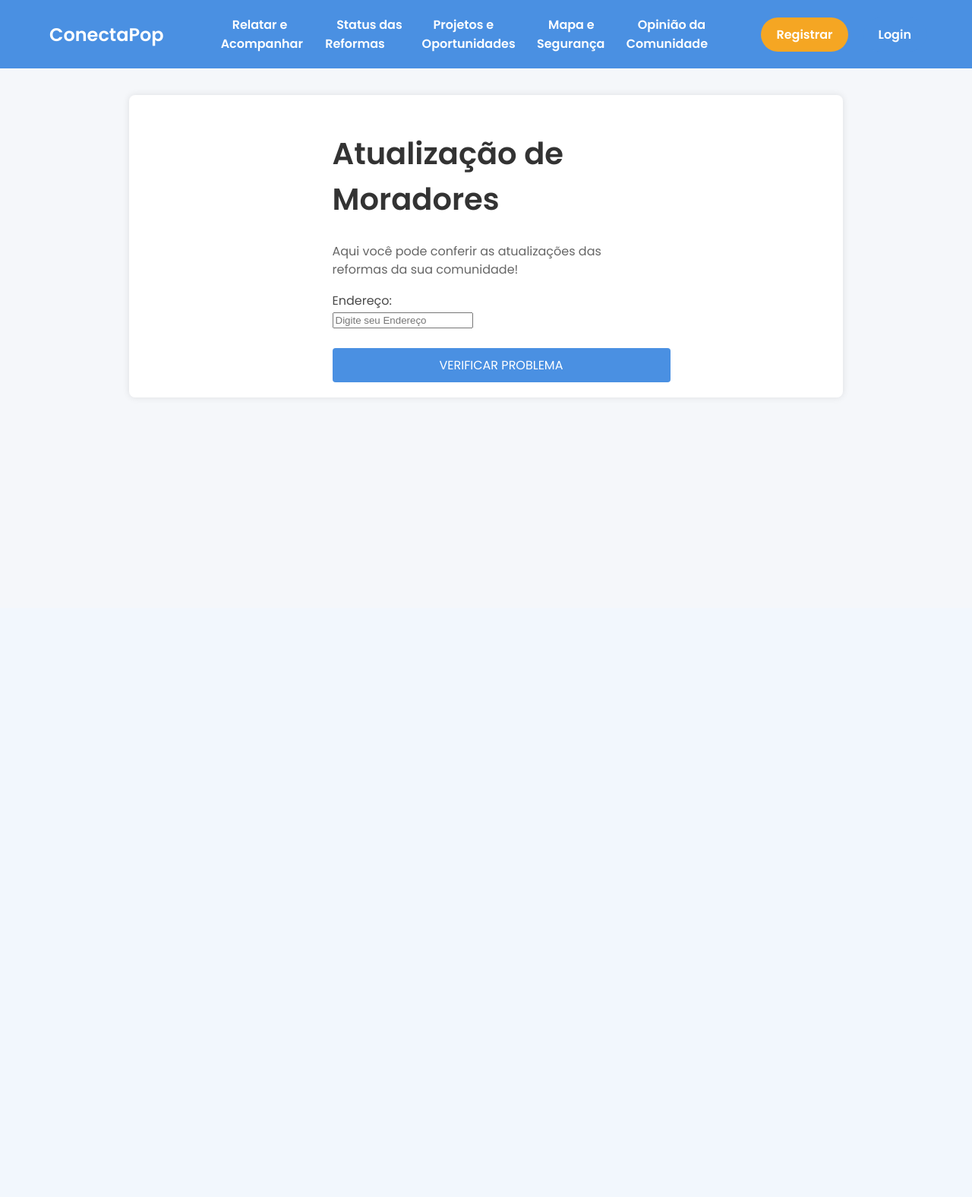
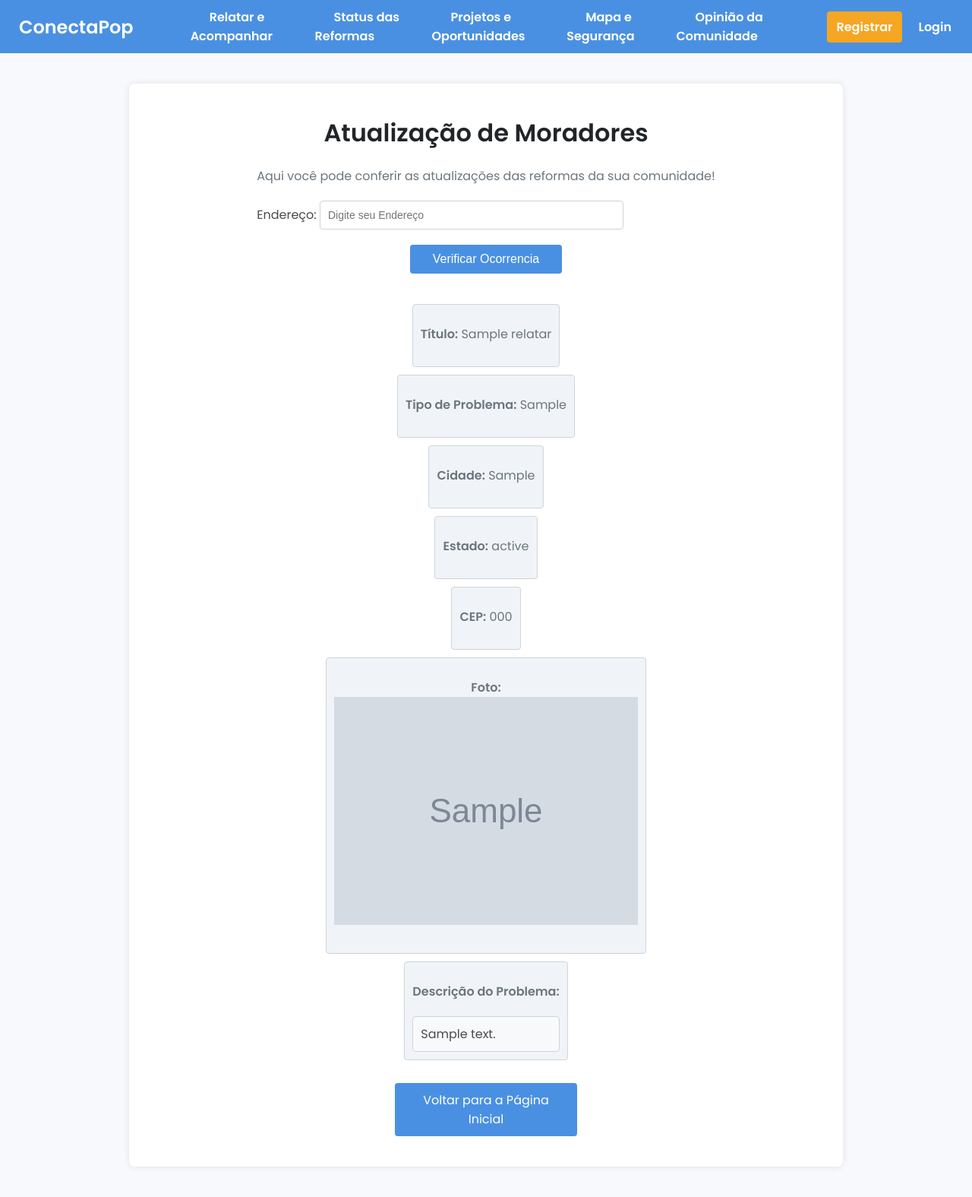
Before and after one commit to Felipemmdo/conecta_pop, a Django app: template Projeto/Aplicacao/templates/atualizacoes.html in a window 1280 px wide. Shown: the whole page at 76% size. Before the commit the page ends 524 px from the top, so only its background shows below. Run offline with Django 5.2, Linux system fonts and the light colour scheme; the template is opened without the code that fills it: values that come from a table or form of the project are taken from there, others are empty; tables that the repository leaves empty hold one stand-in row (values such as "Sample post"); grey boxes marked "Sample" are stand-in pictures.

Commit message:
Update atualizacoes.html

```diff
--- a/Projeto/Aplicacao/templates/atualizacoes.html
+++ b/Projeto/Aplicacao/templates/atualizacoes.html
@@ -10,59 +10,106 @@
     {% load static %}
     <link rel="stylesheet" href="{% static 'home.css' %}">
     <style>
+        body {
+            font-family: 'Poppins', sans-serif;
+            margin: 0;
+            padding: 0;
+            background-color: #f7f9fc;
+        }
+        .navbar {
+            background-color: #4A90E2;
+            padding: 10px;
+            display: flex;
+            justify-content: space-between;
+            align-items: center;
+            color: white;
+            position: sticky;
+            top: 0;
+            z-index: 1000;
+        }
+        .navbar .logo {
+            font-size: 24px;
+            font-weight: bold;
+        }
+        .nav-links {
+            display: flex;
+            gap: 15px;
+        }
+        .nav-links a {
+            color: white;
+            text-decoration: none;
+            padding: 12px 20px;
+            margin: 0 5px;
+        }
+        .dropdown {
+            position: relative;
+        }
+        .dropdown-content {
+            display: none;
+            position: absolute;
+            background-color: white;
+            min-width: 160px;
+            box-shadow: 0px 8px 16px 0px rgba(0,0,0,0.2);
+            z-index: 1;
+        }
+        .dropdown:hover .dropdown-content {
+            display: block;
+        }
+        .dropdown-content a {
+            color: black;
+            padding: 12px 16px;
+            text-decoration: none;
+            display: block;
+        }
+        .dropdown-content a:hover {
+            background-color: #f1f1f1;
+        }
+        .auth-links a {
+            padding: 8px 12px;
+            border-radius: 4px;
+            color: white;
+            text-decoration: none;
+        }
+        .register-btn {
+            background-color: #F5A623;
+        }
+        .login-btn {
+            background-color: #4A90E2;
+        }
         .container {
             background-color: #ffffff;
             border-radius: 8px;
             box-shadow: 0 0 10px rgba(0, 0, 0, 0.1);
-            display: flex;
+            max-width: 900px;
+            margin: 40px auto;
             padding: 20px;
-            max-width: 900px;
-            width: 100%;
-            margin: 0 auto;
+        }
+        h1, h2 {
+            color: #212529;
+            text-align: center;
+            margin-bottom: 20px;
+        }
+        p {
+            color: #6c757d;
+            text-align: center;
+            margin-bottom: 20px;
         }
         .form-container {
-            flex: 1;
-            padding-right: 20px;
-        }
-        .form-container h1 {
-            font-size: 24px;
-            margin-bottom: 10px;
-            color: #212529;
-        }
-        .form-container p {
-            font-size: 16px;
             margin-bottom: 20px;
-            color: #6c757d;
         }
         .form-group {
-            display: flex;
             margin-bottom: 15px;
         }
-        .form-group input,
-        .form-group select,
-        .form-group textarea {
+        .form-group input, .form-group select, .form-group textarea {
             width: 100%;
             padding: 10px;
             border: 1px solid #ced4da;
             border-radius: 4px;
             font-size: 14px;
             color: #495057;
-        }
-        .form-group input[type="date"] {
-            padding-right: 30px;
-        }
-        .form-group i {
-            position: absolute;
-            right: 10px;
-            top: 50%;
-            transform: translateY(-50%);
-            color: #6c757d;
-        }
-        .form-group.half {
-            width: 48%;
-        }
-        .form-group.half + .form-group.half {
-            margin-left: 4%;
+            box-sizing: border-box;
+            max-width: 400px;
+            margin: 0 auto;
         }
         .form-group textarea {
             height: 100px;
@@ -77,18 +124,38 @@
             font-size: 16px;
             cursor: pointer;
             display: block;
-            width: 100%;
+            width: 200px;
+            margin: 20px auto;
             text-align: center;
         }
-        .image-container {
-            flex: 1;
-            display: flex;
-            justify-content: center;
-            align-items: center;
+        .descricao-box {
+            max-height: 150px;
+            overflow-y: auto;
+            border: 1px solid #ced4da;
+            padding: 10px;
+            border-radius: 4px;
+            background-color: #f8f9fa;
+            margin-top: 10px;
+            box-sizing: border-box;
+            width: 100%;
+            max-width: 400px;
+            margin-left: auto;
+            margin-right: auto;
         }
-        .image-container img {
-            max-width: 100%;
-            border-radius: 8px;
+        .info-item {
+            background-color: #f0f4f8;
+            border: 1px solid #ced4da;
+            border-radius: 4px;
+            padding: 10px;
+            margin-bottom: 10px;
+            max-width: 400px;
+            margin-left: auto;
+            margin-right: auto;
+        }
+        .no-problem-message {
+            text-align: center;
+            color: #dc3545;
+            margin-top: 20px;
         }
     </style>
 </head>
@@ -101,7 +168,7 @@
             <div class="dropdown">
                 <a href="#">Relatar e Acompanhar</a>
                 <div class="dropdown-content">
-                    <a href="{% url 'Aplicacao:relatar_problemas' %}">Relatar Problemas</a>
+                    <a href="{% url 'Aplicacao:relatar_problemas' %}">Relatar Ocorrencias</a>
                     <a href="{% url 'Aplicacao:atualizacoes' %}">Atualizações para Moradores</a>
                 </div>
             </div>
@@ -138,43 +205,50 @@
         </div>
     </div>
 
-    <br><br><br><br><br>
     <div class="container">
-        <div class="left-section">
+        <div class="form-container">
             <h1>Atualização de Moradores</h1>
             <p>Aqui você pode conferir as atualizações das reformas da sua comunidade!</p>
-            <form>
-                <label for="endereco">Endereço:</label><br>
-                <input type="text" id="endereco" name="endereco" placeholder="Digite seu Endereço" required>
+            <form action="{% url 'Aplicacao:atualizacoes' %}" method="GET">
+                <div class="form-group">
+                    <label for="endereco">Endereço:</label>
+                    <input type="text" id="endereco" name="endereco" placeholder="Digite seu Endereço" required>
+                </div>
+                <button class="btn">Verificar Ocorrencia</button>
             </form>
-            <br>
-            <input type="checkbox" id="show-reformas" style="display: none;">
-            <label for="show-reformas" class="btn">VERIFICAR PROBLEMA</label>
+        </div>
 
-            <div class="reformas-ativas-container">
-                <br><br><br>
-                <h1>Reformas Ativas da sua Região:</h1>
-                <p>
-                    <img src="/img/images.jpeg" width="300px" height="300px" alt="Imagem de reformas"> <br>
-                    Localização: Rua da Estrela<br>
-                    Problema: Asfaltando a Rua<br>
-                    Status: Em Andamento
-                </p>
-                <br><br><br>
-                <p>
-                    <img src="/img/esgoto.avif" width="300px" height="300px" alt="Imagem de reforma de encanamentos"> <br>
-                    Localização: Rua do Sol<br>
-                    Problema: Reparo de Encanamentos<br>
-                    Status: Em Andamento
-                </p>
-                <br><br><br>
-                <p>
-                    <img src="/img/pavimentacao.webp" width="300px" height="300px" alt="Imagem de reforma de buracos nas vias"> <br>
-                    Localização: Rua da Lua<br>
-                    Problema: Reparo de Buracos nas Vias<br>
-                    Status: Finalizado
-                </p>
+        {% if problema %}
+            <div class="info-item">
+                <p><strong>Título:</strong> {{ problema.titulo }}</p>
             </div>
+            <div class="info-item">
+                <p><strong>Tipo de Problema:</strong> {{ problema.problema }}</p>
+            </div>
+            <div class="info-item">
+                <p><strong>Cidade:</strong> {{ problema.cidade }}</p>
+            </div>
+            <div class="info-item">
+                <p><strong>Estado:</strong> {{ problema.estado }}</p>
+            </div>
+            <div class="info-item">
+                <p><strong>CEP:</strong> {{ problema.cep }}</p>
+            </div>
+            {% if problema.foto %}
+                <div class="info-item">
+                    <p><strong>Foto:</strong> <img src="{{ problema.foto }}" alt="Foto do Problema" style="max-width: 100%; height: auto;"></p>
+                </div>
+            {% endif %}
+            <div class="info-item">
+                <p><strong>Descrição do Problema:</strong></p>
+                <div class="descricao-box">{{ problema.descricao }}</div>
+            </div>
+        {% elif mensagem %}
+            <p class="no-problem-message">{{ mensagem }}</p>
+        {% endif %}
+
+        <div>
+            <a href="{% url 'Aplicacao:home' %}" class="btn">Voltar para a Página Inicial</a>
         </div>
     </div>
 </body>
```
